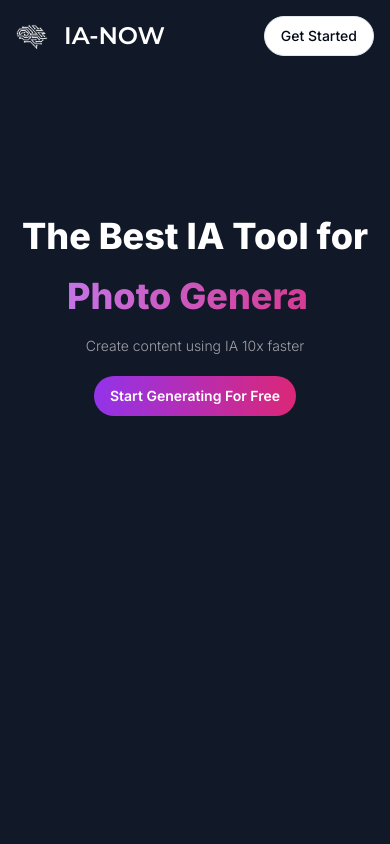
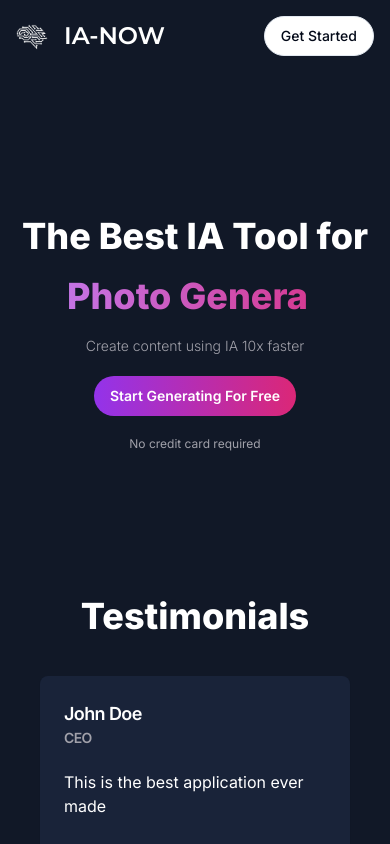
Before and after one commit to pigchip/AI-NOW, a Next.js app in the folder ai-saas/: page / in a window 390 px wide. Built offline with nearby package versions, Linux system fonts and the light colour scheme; no server answers.

Commit message:
LandingPage

```diff
--- a/ai-saas/app/(landing)/page.tsx
+++ b/ai-saas/app/(landing)/page.tsx
@@ -1,3 +1,4 @@
+import { LandingContent } from "@/components/landing-content";
 import { LandingHero } from "@/components/landing-hero";
 import { LandingNavbar } from "@/components/landing-navbar";
 
@@ -6,6 +7,7 @@ const LandingPage = () => {
         <div className="h-full">
             <LandingNavbar/>
             <LandingHero/>
+            <LandingContent/>
         </div>
     );
 }
--- /dev/null
+++ b/ai-saas/components/landing-content.tsx
@@ -0,0 +1,57 @@
+"use client";
+
+import { Card, CardContent, CardHeader, CardTitle } from "./ui/card";
+
+const testimonials=[
+    {
+    name: "John Doe",
+    avatar: "J",
+    title: "CEO",
+    description: "This is the best application ever made"
+    },
+    {
+    name: "John Doe",
+    avatar: "J",
+    title: "CEO",
+    description: "This is the best application ever made"
+    },
+    {
+    name: "John Doe",
+    avatar: "J",
+    title: "CEO",
+    description: "This is the best application ever made"
+    },
+    {
+    name: "John Doe",
+    avatar: "J",
+    title: "CEO",
+    description: "This is the best application ever made"
+    },
+]
+
+export const LandingContent = () => {
+    return(
+        <div className="px-10 pb-20">
+            <h2 className="text-center text-4xl text-white font-extrabold mb-10">
+                Testimonials
+            </h2>
+            <div className="grid grid-cols-1 sm:grid-cols-2 md:grid-cols-3 lg:grid-cols-4 gap-4">
+                {testimonials.map((item) => (
+                    <Card key={item.description} className="bg-[#192339] border-none text-white">
+                        <CardHeader>
+                            <CardTitle className="flex items-center gap-x-2">
+                                <div>
+                                    <p className="text-lg">{item.name}</p>
+                                    <p className="text-zinc-400 text-sm">{item.title}</p>
+                                </div>
+                            </CardTitle>
+                            <CardContent className="pt-4 px-0">
+                                {item.description}
+                            </CardContent>
+                        </CardHeader>
+                    </Card>
+                ))}
+            </div>
+        </div>
+    );
+};
--- a/ai-saas/components/landing-hero.tsx
+++ b/ai-saas/components/landing-hero.tsx
@@ -39,6 +39,9 @@ export const LandingHero = () => {
                     </Button>
                 </Link>
             </div>
+            <div className="text-zinc-400 text-xs md:text-sm font-normal">
+                No credit card required
+            </div>
         </div>
     );
 };
```
